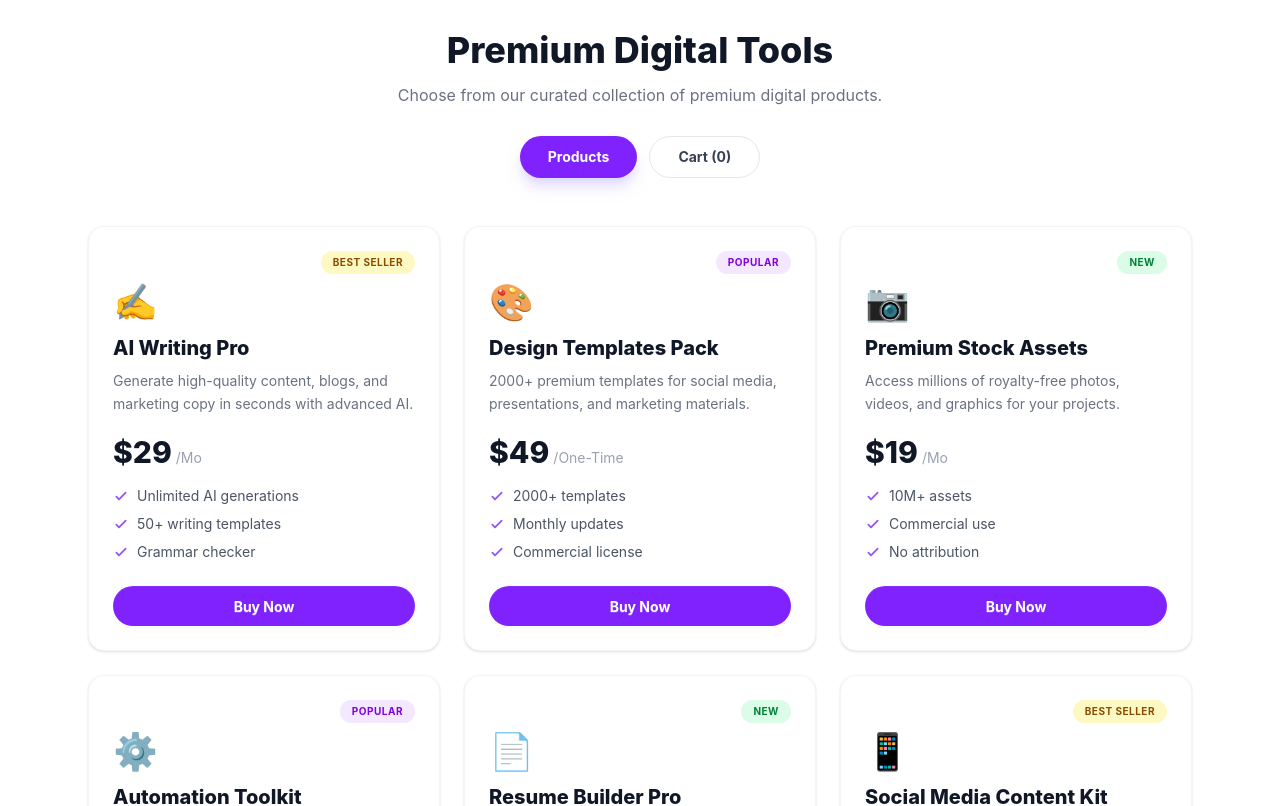
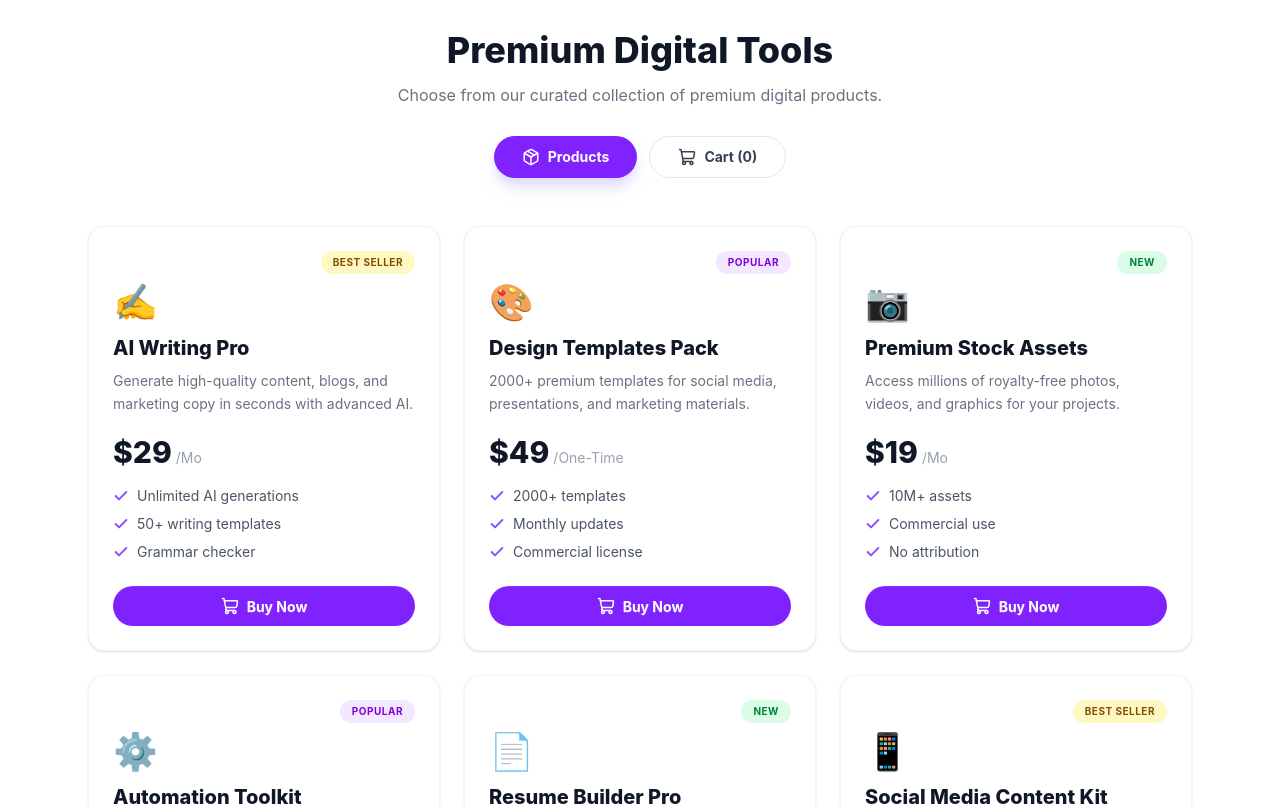
Before and after one commit to NuruddinJewel/Assignment-6, a React (Vite) app: page / in a window 1280 px wide. Shown: the part 1000-1806 px from the top of the page. Built offline with nearby package versions, Linux system fonts and the light colour scheme.

Commit message:
Updated Cards Section

```diff
--- a/package.json
+++ b/package.json
@@ -11,6 +11,7 @@
   },
   "dependencies": {
     "@tailwindcss/vite": "^4.2.2",
+    "lucide-react": "^1.7.0",
     "react": "^19.2.4",
     "react-dom": "^19.2.4",
     "react-icons": "^5.6.0",
--- a/src/Components/Cards.jsx
+++ b/src/Components/Cards.jsx
@@ -1,28 +1,27 @@
 import { useState } from 'react';
+import { Check, ShoppingCart, Package, Loader2 } from 'lucide-react';
 
 const tagStyles = {
   bestseller: 'bg-yellow-100 text-yellow-800',
   popular: 'bg-purple-100 text-purple-700',
-  new: 'bg-green-100  text-green-700',
+  new: 'bg-green-100 text-green-700',
 };
 
 const periodLabel = (period) =>
   period === 'one-time' ? 'One-Time' : 'Mo';
 
-const CheckIcon = () => (
-  <svg xmlns="http://www.w3.org/2000/svg" className="w-4 h-4 text-violet-500 shrink-0" fill="none" viewBox="0 0 24 24" stroke="currentColor" strokeWidth={2.5}>
-    <path strokeLinecap="round" strokeLinejoin="round" d="M5 13l4 4L19 7" />
-  </svg>
-);
-
-// Destructure 'products' from props
 const Cards = ({ products = [] }) => {
   const [cartCount, setCartCount] = useState(0);
   const [activeTab, setActiveTab] = useState('products');
 
   // Handle empty state while loading
   if (!products.length) {
-    return <div className="text-center py-20 text-gray-500 font-bold">Loading Premium Tools...</div>;
+    return (
+      <div className="flex flex-col items-center justify-center py-20 text-gray-500 font-bold gap-3">
+        <Loader2 className="w-8 h-8 animate-spin text-violet-500" />
+        <p>Loading Premium Tools...</p>
+      </div>
+    );
   }
 
   return (
@@ -40,20 +39,22 @@ const Cards = ({ products = [] }) => {
         <div className="flex justify-center gap-3 mt-7">
           <button
             onClick={() => setActiveTab('products')}
-            className={`px-7 py-2.5 rounded-full font-bold text-sm transition-all active:scale-95 cursor-pointer
+            className={`flex items-center gap-2 px-7 py-2.5 rounded-full font-bold text-sm transition-all active:scale-95 cursor-pointer
               ${activeTab === 'products'
                 ? 'bg-violet-600 text-white shadow-lg shadow-violet-200'
                 : 'bg-white border border-gray-200 text-gray-700 hover:border-violet-300'}`}
           >
+            <Package size={18} />
             Products
           </button>
           <button
             onClick={() => setActiveTab('cart')}
-            className={`px-7 py-2.5 rounded-full font-bold text-sm transition-all active:scale-95 cursor-pointer
+            className={`flex items-center gap-2 px-7 py-2.5 rounded-full font-bold text-sm transition-all active:scale-95 cursor-pointer
               ${activeTab === 'cart'
                 ? 'bg-violet-600 text-white shadow-lg shadow-violet-200'
                 : 'bg-white border border-gray-200 text-gray-700 hover:border-violet-300'}`}
           >
+            <ShoppingCart size={18} />
             Cart ({cartCount})
           </button>
         </div>
@@ -74,8 +75,10 @@ const Cards = ({ products = [] }) => {
                 </span>
               </div>
 
-              {/* Icon */}
-              <div className="text-4xl mb-3">{product.icon}</div>
+              {/* Icons */}
+              <div className="text-4xl mb-3 text-violet-600">
+                {product.icon}
+              </div>
 
               {/* Name */}
               <h2 className="card-title text-xl font-extrabold text-gray-900 mb-2">
@@ -97,7 +100,7 @@ const Cards = ({ products = [] }) => {
               <ul className="flex flex-col gap-2 mb-6 grow">
                 {product.features.map((feature, i) => (
                   <li key={i} className="flex items-center gap-2 text-sm text-gray-600">
-                    <CheckIcon />
+                    <Check className="w-4 h-4 text-violet-500 shrink-0" strokeWidth={3} />
                     {feature}
                   </li>
                 ))}
@@ -105,9 +108,10 @@ const Cards = ({ products = [] }) => {
 
               {/* Buy Button */}
               <button
-                className="btn rounded-full bg-violet-600 hover:bg-violet-700 border-none text-white font-bold w-full active:scale-95 transition-all cursor-pointer"
+                className="btn rounded-full bg-violet-600 hover:bg-violet-700 border-none text-white font-bold w-full active:scale-95 transition-all cursor-pointer flex items-center justify-center gap-2"
                 onClick={() => setCartCount(c => c + 1)}
               >
+                <ShoppingCart size={18} />
                 Buy Now
               </button>
             </div>
```
Also changed, not shown: 1 other file (tests, documents, lock files or other folders).
